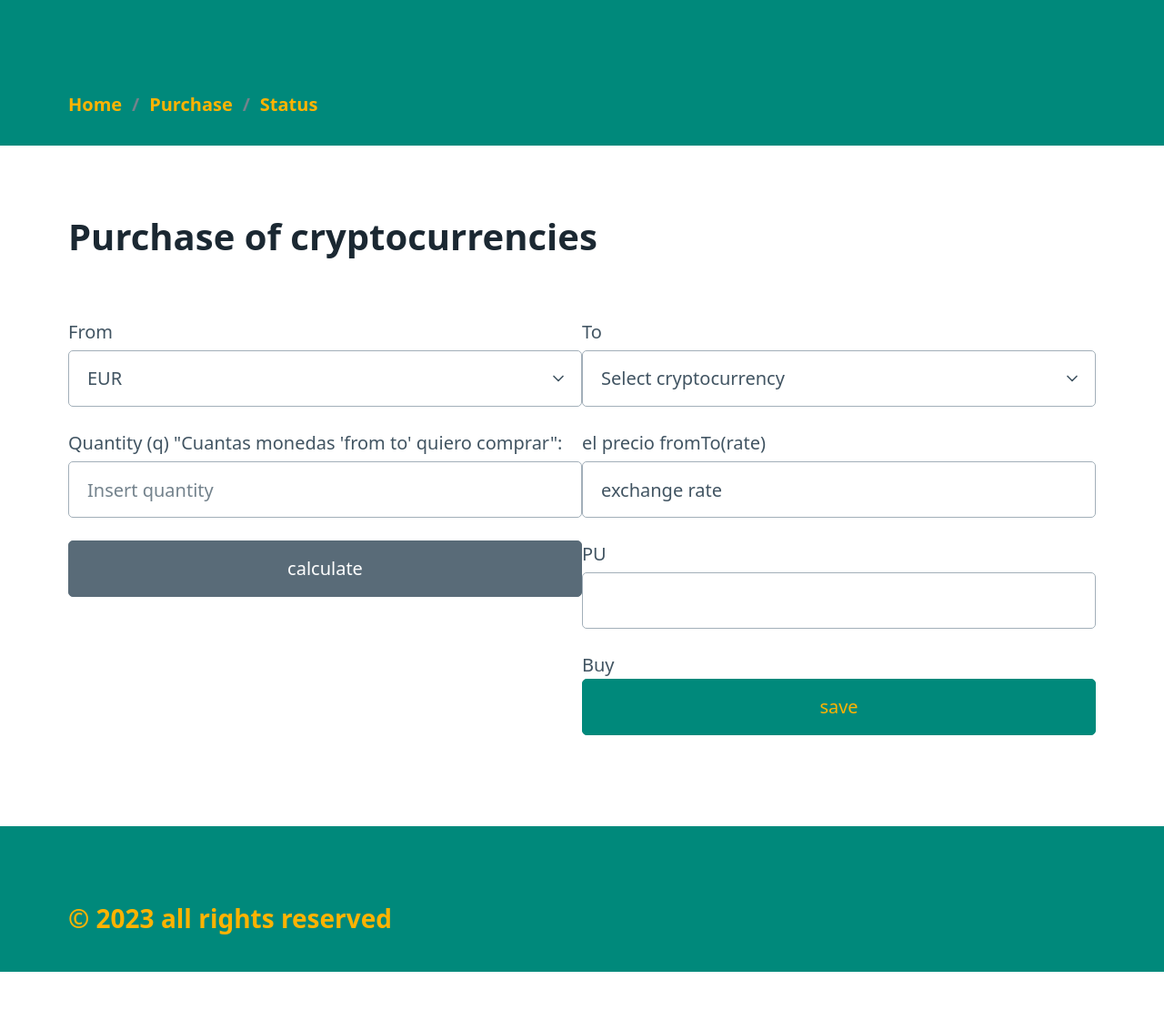
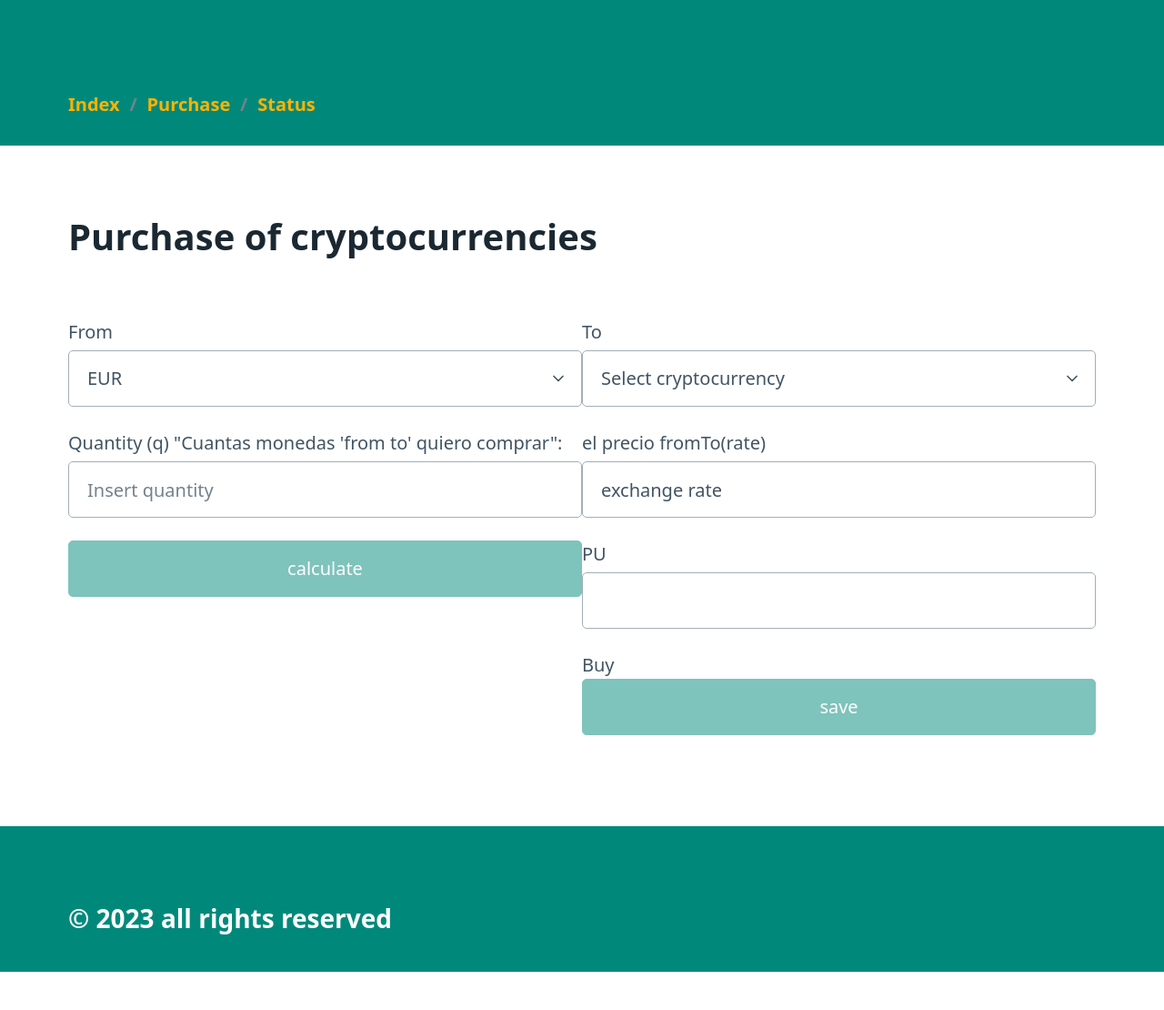
Before and after one commit to AhsokaTa/Cryptocurrency-movement, a Flask app: page /purchase in a window 1280 px wide. Shown: the whole page at 91% size. Run offline with Flask 3, Linux system fonts and the light colour scheme; data comes from the database, SQL or seed files in the repository; both versions use the stored data as it was after the commit; some libraries are stand-ins or nearby versions.

Commit message:
style change and button disabling if no selection

```diff
--- a/config.py
+++ b/config.py
@@ -1,3 +1,3 @@
 #API_key ="93D86494-DCE3-4077-A9F4-5C36C1D86E34"
-API_key ="ABB72C97-8169-406E-B987-0066905629BD"
-#API_key ="CE5AD4AA-AD40-4990-84DE-653810100224"
+#API_key ="ABB72C97-8169-406E-B987-0066905629BD"
+API_key ="CE5AD4AA-AD40-4990-84DE-653810100224"
--- a/cripto_move/routes.py
+++ b/cripto_move/routes.py
@@ -1,5 +1,5 @@
 from cripto_move import app
-from flask import render_template, request
+from flask import render_template, request, flash
 from cripto_move.models import *
 from cripto_move.conexion import *
 from config import API_key
@@ -64,7 +64,7 @@
                 """
 
                 Conexion.add_record([date_select, hora_select, pre_from, pre_q, pre_to, cryptocurrencies.tradeoCrypto(pre_q, pre_from, pre_to , API_key)])
-
+               # flash("Movimiento registrado correactamente!!!")
             return index()
 
 
@@ -76,7 +76,9 @@
 
     #int_reco=recover
     #recover_str= f"{recover:.7f}"
-
+    #recover = f"{recover:.4f}"
+    print(type (recover))
     purchase_va=euros_invested-recover
+    purchase_va =   f"{purchase_va:.4f}"
 
     return render_template("status.html", invested = euros_invested, recover=recover,purchase_va=purchase_va)
--- /dev/null
+++ b/cripto_move/static/css/cripto.css
@@ -0,0 +1,42 @@
+.form-column{
+    float: left;
+    width: 50%;
+}
+
+/* Teal Light scheme (Default) */
+/* Can be forced with data-theme="light" */
+[data-theme="light"],
+:root:not([data-theme="dark"]) {
+  --primary: #00897b;
+  --primary-hover: #00796b;
+  --primary-focus: rgba(0, 137, 123, 0.125);
+  --primary-inverse: #FFF;
+}
+
+/* Teal Dark scheme (Auto) */
+/* Automatically enabled if user has Dark mode enabled */
+@media only screen and (prefers-color-scheme: dark) {
+  :root:not([data-theme]) {
+    --primary: #00897b;
+    --primary-hover: #009688;
+    --primary-focus: rgba(0, 137, 123, 0.25);
+    --primary-inverse: #FFF;
+  }
+}
+
+/* Teal Dark scheme (Forced) */
+/* Enabled if forced with data-theme="dark" */
+[data-theme="dark"] {
+  --primary: #00897b;
+  --primary-hover: #009688;
+  --primary-focus: rgba(0, 137, 123, 0.25);
+  --primary-inverse: #FFF;
+}
+
+/* Teal (Common styles) */
+:root {
+  --form-element-active-border-color: var(--primary);
+  --form-element-focus-color: var(--primary-focus);
+  --switch-color: var(--primary-inverse);
+  --switch-checked-background-color: var(--primary);
+}
--- a/cripto_move/templates/base.html
+++ b/cripto_move/templates/base.html
@@ -7,20 +7,45 @@
     <title>Cryptocurrency movement</title>
     <link rel="stylesheet" href="/static/css/pico.css">
     <link rel="stylesheet" href="/static/css/styles.css">
+    <link rel="stylesheet" href="/static/css/cripto.css">
+
+    <script type='text/javascript'>
+        $(window).load(function(){
+        var valorToSelect = document.getElementById("to_select").value;
+
+         if(valorToSelect !='Select cryptocurrency') {
+              document.getElementById("btBuy").disabled = false;
+            }
+
+          $('#to_select').change(function() {
+            if($(this).val() !='Select cryptocurrency') {
+              document.getElementById("btBuy").disabled = false;
+              document.getElementById("btCalculate").disabled = false;
+
+            } else {
+              document.getElementById("btBuy").disabled = true;
+              document.getElementById("btCalculate").disabled = true;
+            }
+          });
+        });
+
+        </script>
 </head>
 <body>
     <header>
         <nav aria-label="breadcrumb" class="container">
             <ul>
-              <li><a href="/">Home</a></li>
-              <li><a href="/purchase">Purchase</a></li>
+              <li><a href="/" >Index</a></li>
+              <li><a href="/purchase" >Purchase</a></li>
               <li><a href="/status">Status</a></li>
             </ul>
           </nav>
 
     </header>
     <section class="container">
-       {% block pageBase%} {# here will go my HTML template #}
+       {% block pageBase%}
+
+       {# here will go my HTML template #}
 
        {% endblock %}
     </section>
--- a/cripto_move/templates/index.html
+++ b/cripto_move/templates/index.html
@@ -3,8 +3,6 @@
 <h1>cryptocurrency movement</h1>
 
 <h2> {{message}} </h2>
-
-
 
     <table style="width:100%">
         <thead>
--- a/cripto_move/templates/purchase.html
+++ b/cripto_move/templates/purchase.html
@@ -1,14 +1,38 @@
+<script src="https://ajax.googleapis.com/ajax/libs/jquery/2.1.1/jquery.min.js"></script>
+<script type='text/javascript'>
+  $(window).load(function(){
+  var valorToSelect = document.getElementById("to_select").value;
+
+   if(valorToSelect !='Select cryptocurrency') {
+        document.getElementById("btBuy").disabled = false;
+      }
+
+    $('#to_select').change(function() {
+      if($(this).val() !='Select cryptocurrency') {
+        document.getElementById("btBuy").disabled = false;
+        document.getElementById("btCalculate").disabled = false;
+
+      } else {
+        document.getElementById("btBuy").disabled = true;
+        document.getElementById("btCalculate").disabled = true;
+      }
+    });
+  });
+
+  </script>
+
+
 {% extends "base.html" %}
 {% block pageBase %}
 
 <h1>Purchase of cryptocurrencies</h1>
 {{fecha}}
 <form action="/purchase" method="POST">
-  <div class="form-columns">
-    <div class="form-column" style="float: left; width: 50%;">
+  <div>
+    <div class="form-column" >
       <label for="from">
         From
-        <select name="from_select" value="{{request.from_select}}" placeholder="{{pre_from}}" required style="width: 100%;">
+        <select id="from_select" name="from_select" value="{{request.from_select}}" placeholder="{{pre_from}}" required style="width: 100%;">
           {% for item in my_crypto_list %}
           <option value="{{item}}">{{item}}</option>
           {% endfor %}
@@ -21,13 +45,13 @@
         <input value="{{q_to}}" step="0.0000001" type="number"  id="cantidad" name="quantity" placeholder="{{q_to}}" required style="width: 100%;">
       </label>
 
-      <input type="submit" name="button" value="calculate" class="secondary" style="width: 100%;">
+      <input type="submit"  id="btCalculate" name="button" value="calculate" class="buttonCripto" disabled>
     </div>
 
-    <div class="form-column" style="float: left; width: 50%;">
+    <div class="form-column" >
       <label for="to">
         To
-        <select name="to_select" value="{{request.to_select}}" required style="width: 100%;">
+        <select id="to_select" name="to_select" value="{{request.to_select}}" required style="width: 100%;">
           {% for item in all_crypt_list %}
           <option value="{{item}}" required>{{item}}</option>
           {% endfor %}
@@ -45,9 +69,10 @@
         <input value="{{unit_price}}" type="text"  id="unit_price" name="unit_price" placeholder="{{unit_price}}" readonly style="width: 100%;">
       </label>
       Buy
-      <input type="submit" name="button" value="save" style="width: 100%;">
+      <input id="btBuy" type="submit" name="button" class="buttonCripto" value="save" disabled>
     </div>
   </div>
 </form>
 
+
 {% endblock %}
--- a/cripto_move/templates/status.html
+++ b/cripto_move/templates/status.html
@@ -10,6 +10,6 @@
 <p>current value  ........</p>
 
 
-<button onclick="window.location.href = '/purchase';">OK</button>
+<button onclick="window.location.href = '/purchase';" style="width: 30%;">OK</button>
 
 {% endblock %}
```
Also changed, not shown: data/movements.sqlite.
